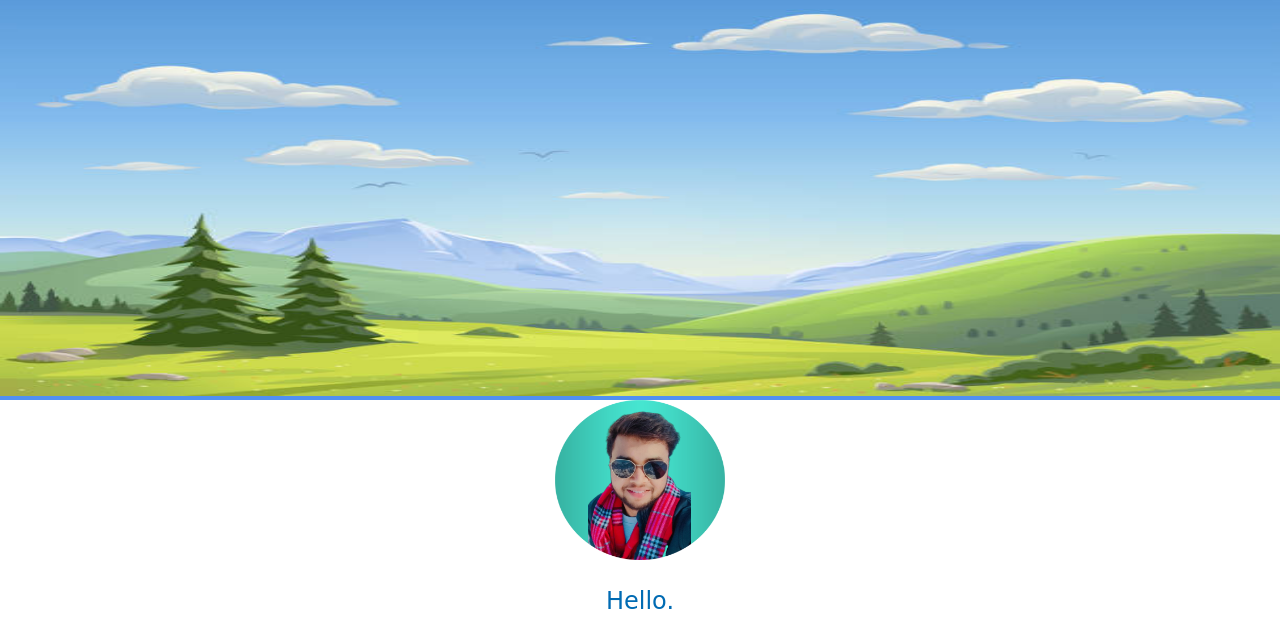
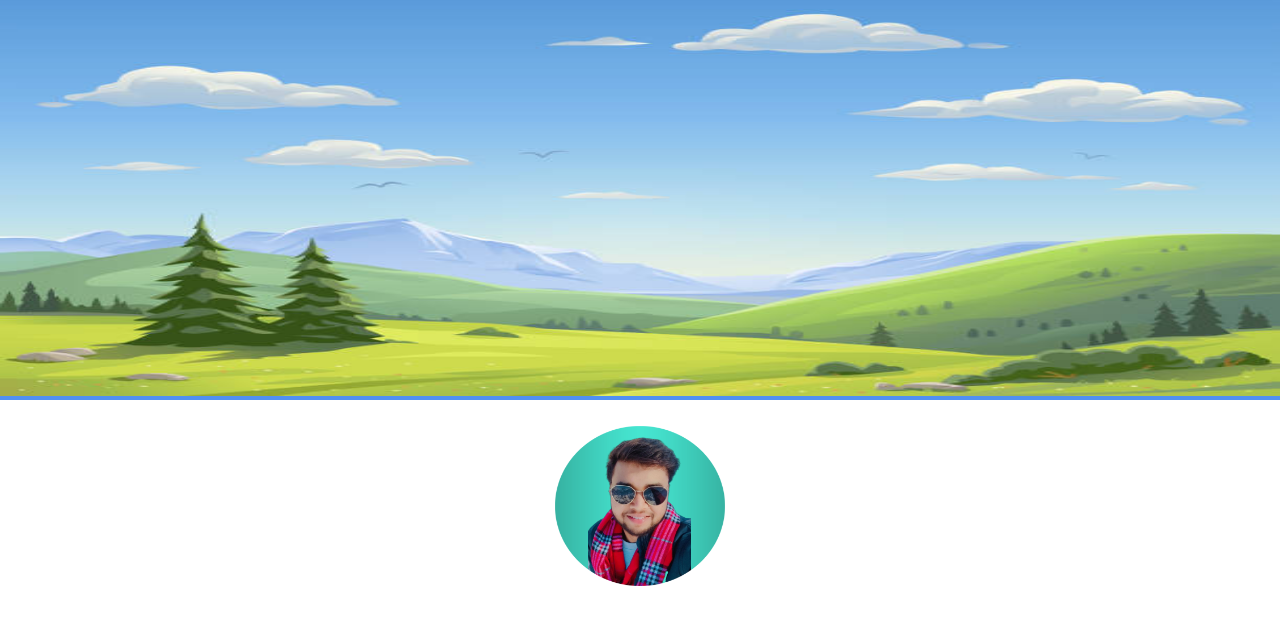
Before and after one commit to ankitbansal015/Personal-Site, a plain HTML site: page index.html in a window 1280 px wide. Shown: the part 151-785 px from the top of the page. Drawn offline with Linux system fonts and the light colour scheme; a web font is replaced by a local one.

Commit message:
Personal Site

```diff
--- a/css/style.css
+++ b/css/style.css
@@ -96,6 +96,9 @@ padding: 30px 0px 20px 0px;
   margin:50px auto 50px auto;
   line-height: 1.3;
 }
+.profile-img{
+  padding: 2%;
+}
 .boy-img{
   position: absolute;
   left:12%;
```
